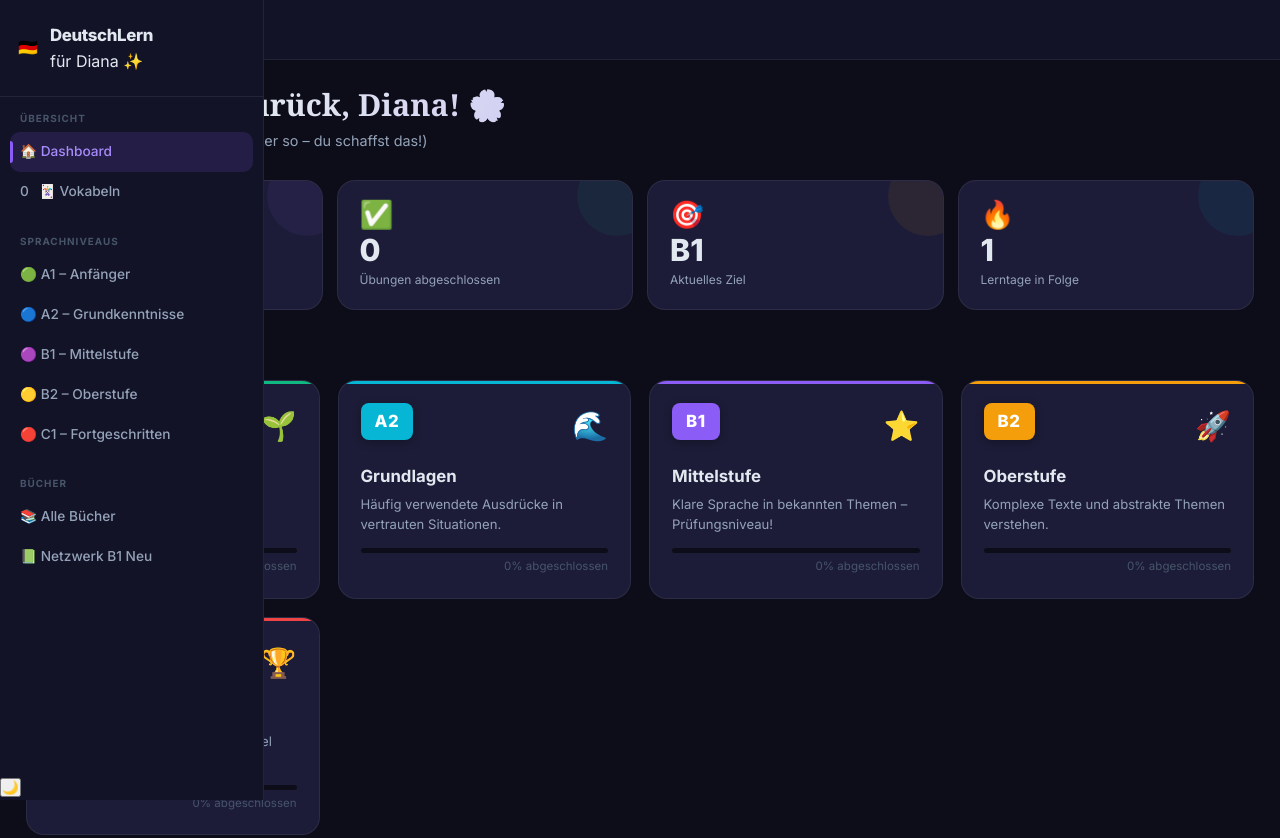
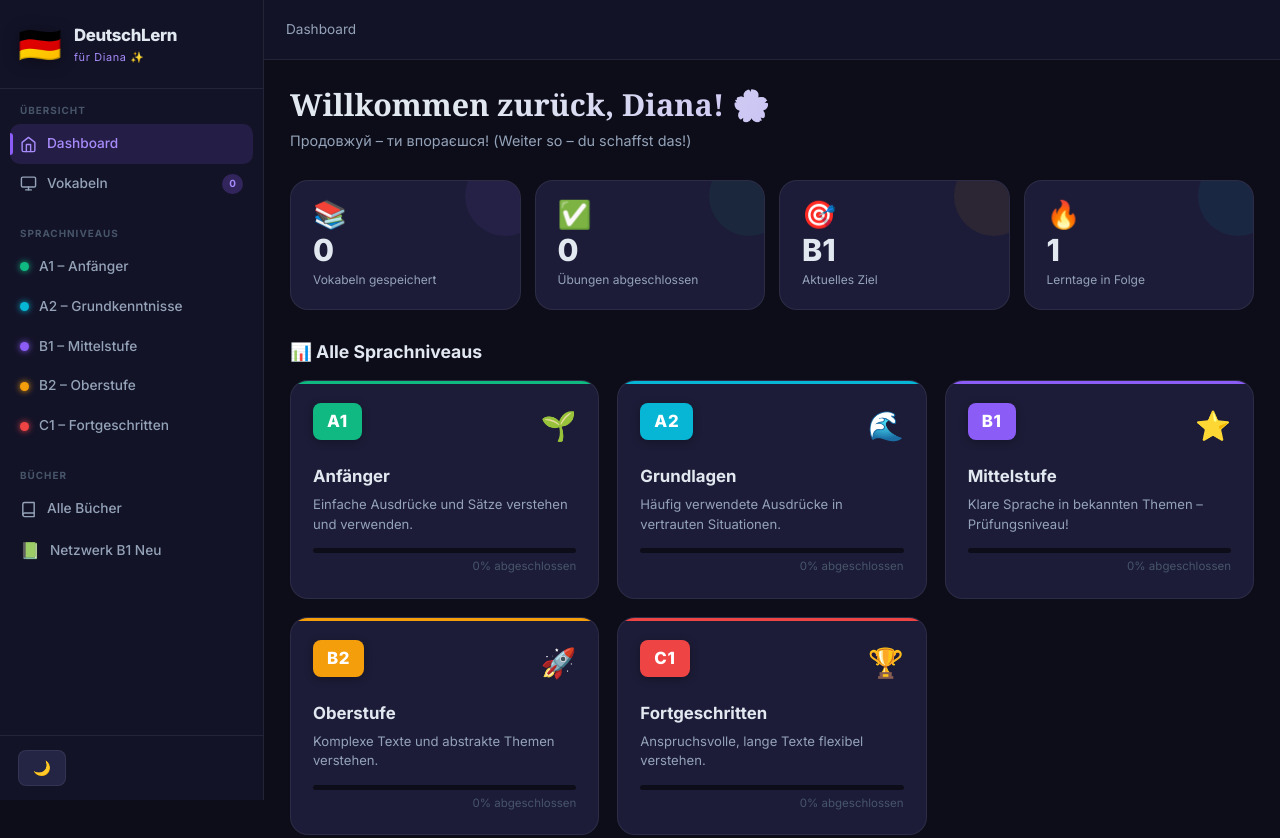
Before and after one commit to TwiTra/DianaHav, a plain HTML site: page index.html in a window 1280 px wide. Shown: the top 838 px of the page. Drawn offline with Linux system fonts and the light colour scheme.

Commit message:
fix: correct class names in index.html to match css/main.css

```diff
--- a/index.html
+++ b/index.html
@@ -12,51 +12,73 @@
 
 <canvas id="confetti-canvas" style="position:fixed;top:0;left:0;pointer-events:none;z-index:9999;display:none"></canvas>
 
-<div class="app-shell">
+<div class="app">
 
   <!-- SIDEBAR -->
   <aside class="sidebar" id="sidebar">
-    <div class="sidebar-logo">
-      <span class="logo-icon">🇩🇪</span>
+    <a class="sidebar-logo" href="#">
+      <span class="logo-flag">🇩🇪</span>
       <div>
         <div class="logo-title">DeutschLern</div>
-        <div class="logo-sub">für Diana ✨</div>
+        <div class="logo-subtitle">für Diana ✨</div>
       </div>
-    </div>
+    </a>
 
     <nav class="sidebar-nav">
       <div class="nav-group">
         <div class="nav-group-label">Übersicht</div>
-        <a class="nav-link active" data-page="home" href="#">🏠 Dashboard</a>
-        <a class="nav-link" data-page="vocabulary" href="#"><span id="vocab-badge" class="badge">0</span>🃏 Vokabeln</a>
+        <a class="nav-link active" data-page="home" href="#">
+          <svg viewBox="0 0 24 24"><path d="M3 9l9-7 9 7v11a2 2 0 0 1-2 2H5a2 2 0 0 1-2-2z"/><polyline points="9 22 9 12 15 12 15 22"/></svg>
+          Dashboard
+        </a>
+        <a class="nav-link" data-page="vocabulary" href="#">
+          <svg viewBox="0 0 24 24"><rect x="2" y="3" width="20" height="14" rx="2"/><line x1="8" y1="21" x2="16" y2="21"/><line x1="12" y1="17" x2="12" y2="21"/></svg>
+          Vokabeln
+          <span class="nav-badge current-badge" id="vocab-badge">0</span>
+        </a>
       </div>
 
       <div class="nav-group">
         <div class="nav-group-label">Sprachniveaus</div>
-        <a class="nav-link" data-page="level" data-level="A1" href="#">🟢 A1 – Anfänger</a>
-        <a class="nav-link" data-page="level" data-level="A2" href="#">🔵 A2 – Grundkenntnisse</a>
-        <a class="nav-link" data-page="level" data-level="B1" href="#">🟣 B1 – Mittelstufe</a>
-        <a class="nav-link" data-page="level" data-level="B2" href="#">🟡 B2 – Oberstufe</a>
-        <a class="nav-link" data-page="level" data-level="C1" href="#">🔴 C1 – Fortgeschritten</a>
+        <a class="nav-link" data-page="level" data-level="A1" href="#">
+          <span class="level-dot" style="--c:#10b981"></span>A1 – Anfänger
+        </a>
+        <a class="nav-link" data-page="level" data-level="A2" href="#">
+          <span class="level-dot" style="--c:#06b6d4"></span>A2 – Grundkenntnisse
+        </a>
+        <a class="nav-link" data-page="level" data-level="B1" href="#">
+          <span class="level-dot" style="--c:#8b5cf6"></span>B1 – Mittelstufe
+        </a>
+        <a class="nav-link" data-page="level" data-level="B2" href="#">
+          <span class="level-dot" style="--c:#f59e0b"></span>B2 – Oberstufe
+        </a>
+        <a class="nav-link" data-page="level" data-level="C1" href="#">
+          <span class="level-dot" style="--c:#ef4444"></span>C1 – Fortgeschritten
+        </a>
       </div>
 
       <div class="nav-group">
         <div class="nav-group-label">Bücher</div>
-        <a class="nav-link" data-page="books" href="#">📚 Alle Bücher</a>
-        <a class="nav-link" data-page="book" data-book="netzwerk-b1" href="#">📗 Netzwerk B1 Neu</a>
+        <a class="nav-link" data-page="books" href="#">
+          <svg viewBox="0 0 24 24"><path d="M4 19.5A2.5 2.5 0 0 1 6.5 17H20"/><path d="M6.5 2H20v20H6.5A2.5 2.5 0 0 1 4 19.5v-15A2.5 2.5 0 0 1 6.5 2z"/></svg>
+          Alle Bücher
+        </a>
+        <a class="nav-link" data-page="book" data-book="netzwerk-b1" href="#">
+          <span style="font-size:1rem">📗</span> Netzwerk B1 Neu
+        </a>
       </div>
     </nav>
 
-    <div class="sidebar-bottom">
-      <button id="theme-toggle" class="theme-btn">🌙</button>
+    <div style="padding:14px 18px;border-top:1px solid var(--border)">
+      <button id="theme-toggle" style="background:var(--surface2);border:1px solid var(--border);border-radius:8px;padding:8px 14px;cursor:pointer;color:var(--text);font-size:.9rem;font-family:var(--font)">🌙</button>
     </div>
   </aside>
 
   <!-- MAIN -->
-  <main class="main-area">
+  <main class="main">
     <header class="topbar">
       <button class="menu-btn" id="menu-btn">☰</button>
-      <div class="breadcrumb" id="breadcrumb">Dashboard</div>
+      <div class="topbar-breadcrumb" id="breadcrumb">Dashboard</div>
     </header>
     <div class="page-wrap" id="page-wrap"></div>
   </main>
@@ -65,14 +87,14 @@
 
 <!-- MODAL -->
 <div class="modal-overlay" id="modal" style="display:none">
-  <div class="modal-box">
-    <button class="modal-close-btn" id="modal-close">✕</button>
-    <div class="modal-body" id="modal-body"></div>
+  <div class="modal" style="max-width:720px;width:100%">
+    <button class="modal-close" id="modal-close">✕</button>
+    <div class="modal-body-inner" id="modal-body"></div>
   </div>
 </div>
 
 <!-- TOASTS -->
-<div class="toasts" id="toasts"></div>
+<div class="toast-wrap" id="toasts"></div>
 
 <script src="js/data.js"></script>
 <script src="js/books/netzwerk-b1.js"></script>
```
